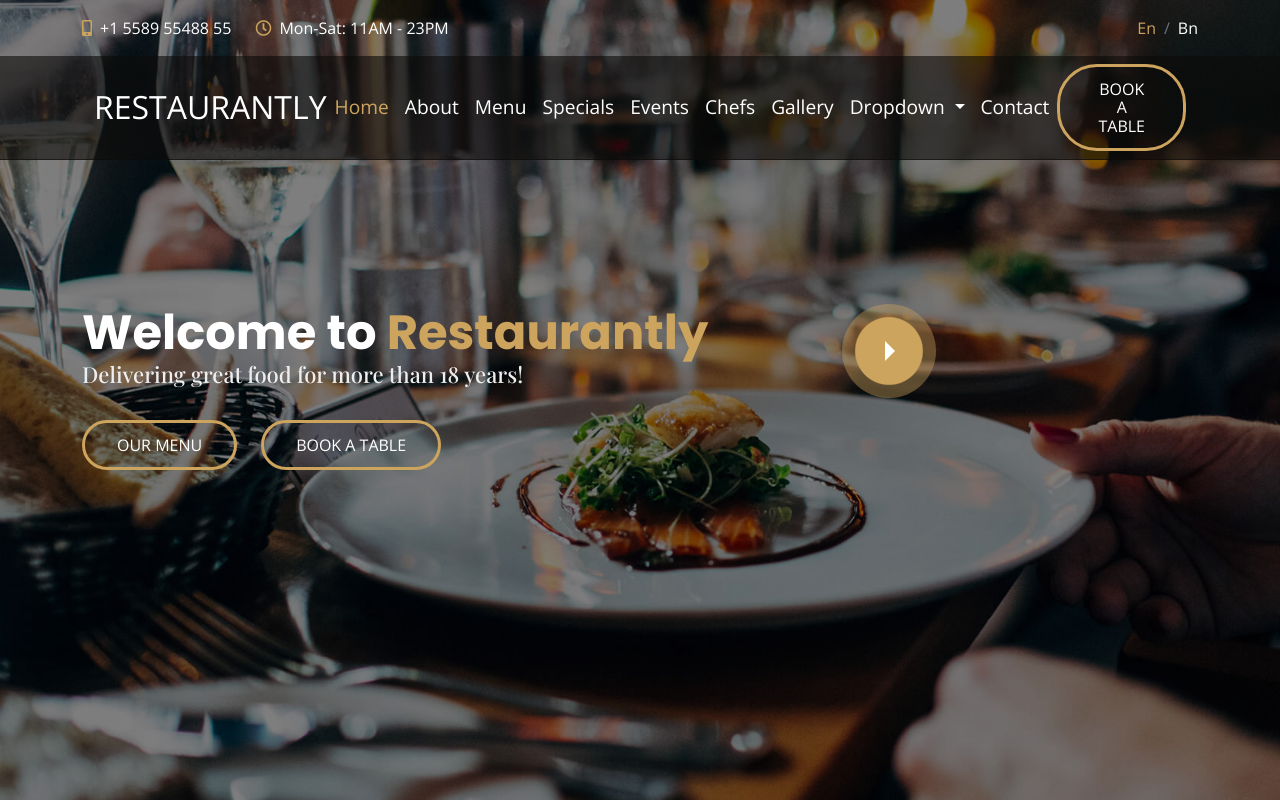
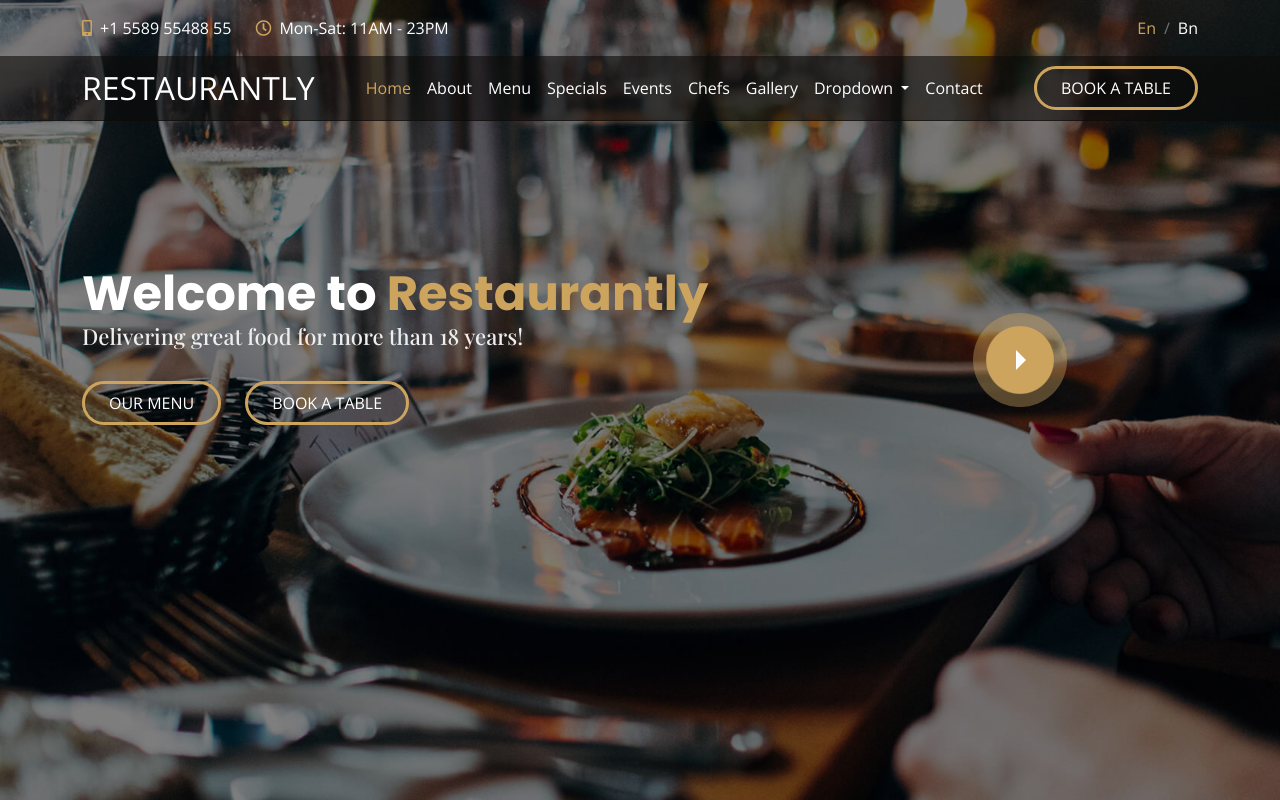
Before and after one commit to shakil274/restaurantly-bootstrap, a plain HTML site: page index.html in a window 1280 px wide. Drawn offline with nearby package versions, Linux system fonts and the light colour scheme; a web font is replaced by a local one.

Commit message:
modify restaurant

```diff
--- a/assets/css/style.css
+++ b/assets/css/style.css
@@ -56,7 +56,7 @@ h1, h2, h3, h4, h5, h6 {
 }
 .nav-link{
     color: #fff;
-    font-size: 1.2rem;
+    font-size: 1rem;
 }
 .nav-link:hover,
 .nav-link.active{
@@ -64,7 +64,7 @@ h1, h2, h3, h4, h5, h6 {
 }
 .btn1 {
     border: 0.2rem solid #CDA45E;
-    padding: .8rem 2rem;
+    padding: .6rem 1.5rem;
     display: block;
     text-transform: uppercase;
     border-radius: 40px;
--- a/index.html
+++ b/index.html
@@ -48,7 +48,7 @@
     <header class="header">
         <div class="container">
             <nav class="navbar navbar-expand-lg">
-                <div class="container-fluid">
+                <div class="container-fluid px-0">
                   <a class="logo" href="#">Restaurantly</a>
                   <button class="navbar-toggler" type="button" data-bs-toggle="collapse" data-bs-target="#navbarScroll" aria-controls="navbarScroll" aria-expanded="false" aria-label="Toggle navigation">
                     <span class="navbar-toggler-icon"></span>
@@ -111,7 +111,7 @@
     <!--Start Banner-->
     <div class="middle py-5">
       <div class="container py-5 position-relative" data-aos="zoom-in" data-aos-delay="100">
-        <div class="row py-5">
+        <div class="row pt-5">
           <div class="col-lg-8">
             <h1 class="m-0">Welcome to <span>Restaurantly</span></h1>
             <h2>Delivering great food for more than 18 years!</h2>
@@ -122,7 +122,7 @@
             </div>
           </div>
 
-          <div class="col-lg-4">
+          <div class="col-lg-4 py-5 d-flex justify-content-center">
             <a href="#" class="glightbox play-btn"></a>
           </div>
         </div>
```
